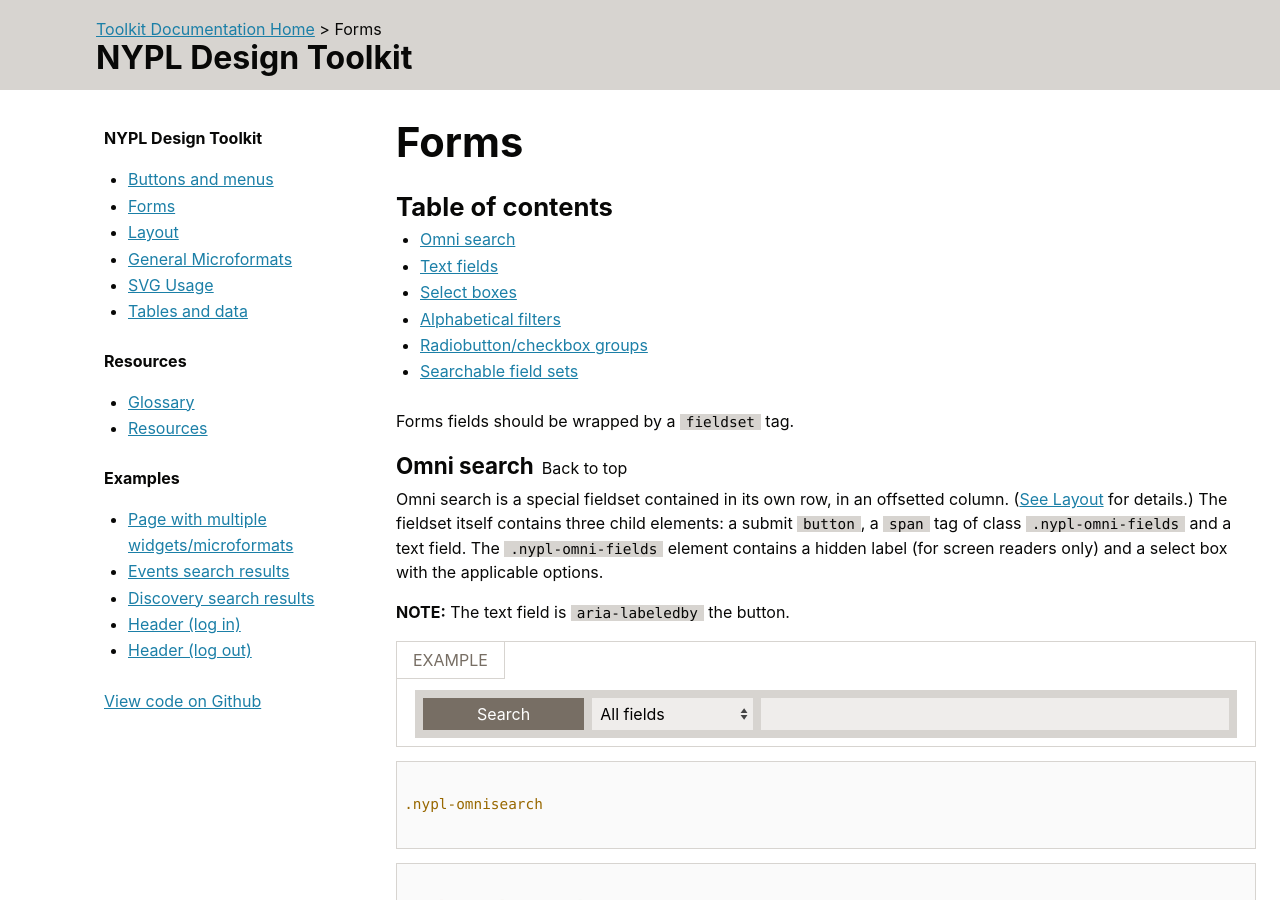
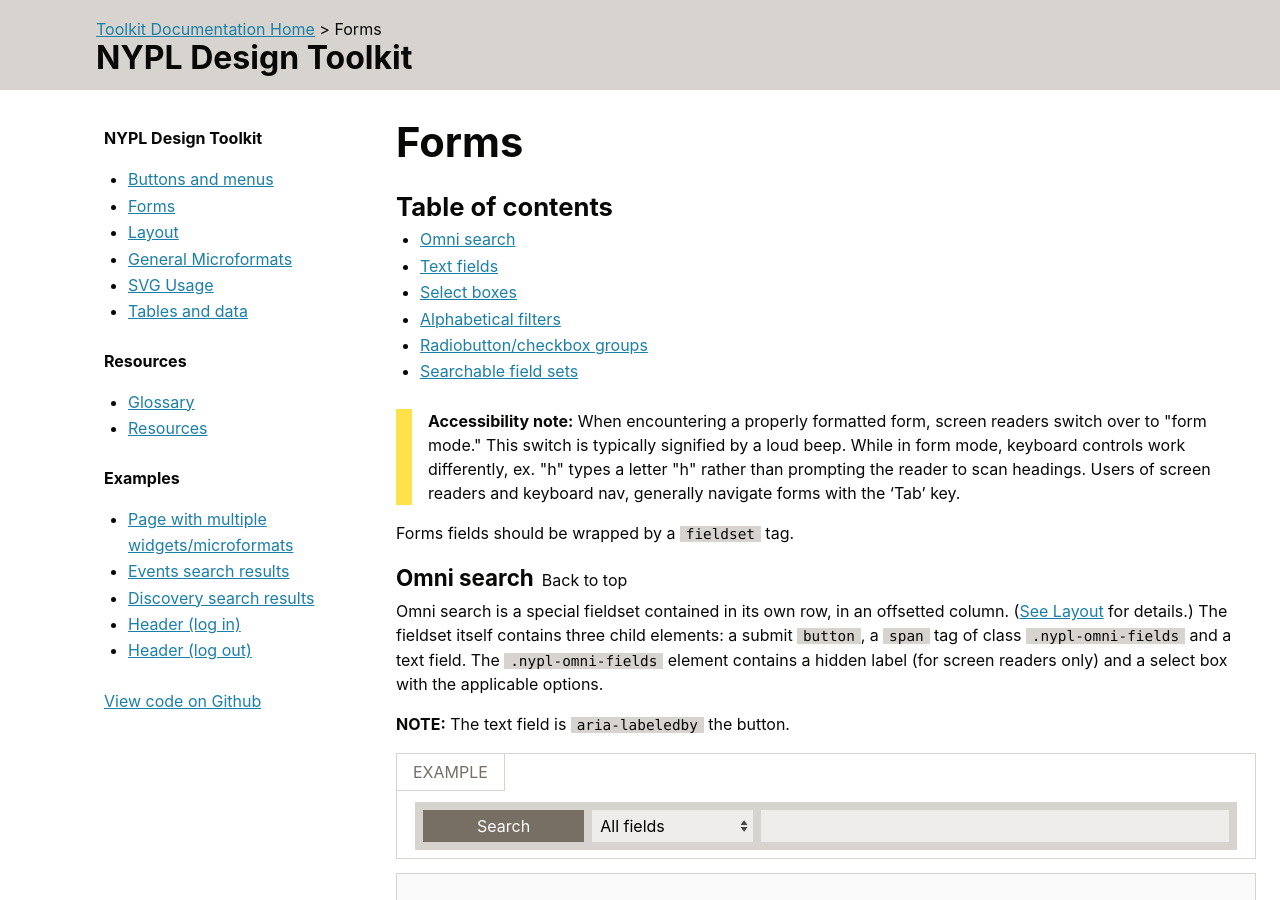
Before and after one commit to NYPL/design-toolkit, a Jekyll site: the page built from docs/_sections/forms.html, in a window 1280 px wide and 900 px high. Built offline with Jekyll 4.4.1, drawn with Linux system fonts in a browser that asks for light colours; nearby versions of some CDN libraries.

Commit message:
Added general notes about form navigation.

```diff
--- a/docs/_sections/forms.html
+++ b/docs/_sections/forms.html
@@ -2,6 +2,8 @@
 title: Forms
 description: Form fields and user input.
 ---
+
+    <p class="nypl-a11y-note"><strong>Accessibility note:</strong> When encountering a properly formatted form, screen readers switch over to "form mode." This switch is typically signified by a loud beep. While in form mode, keyboard controls work differently, ex. "h" types a letter "h" rather than prompting the reader to scan headings. Users of screen readers and keyboard nav, generally navigate forms with the ‘Tab’ key.</p>
 
     <p>Forms fields should be wrapped by a <code>fieldset</code> tag.</p>
 
```
Also changed, not shown: docs/Gemfile.lock.
